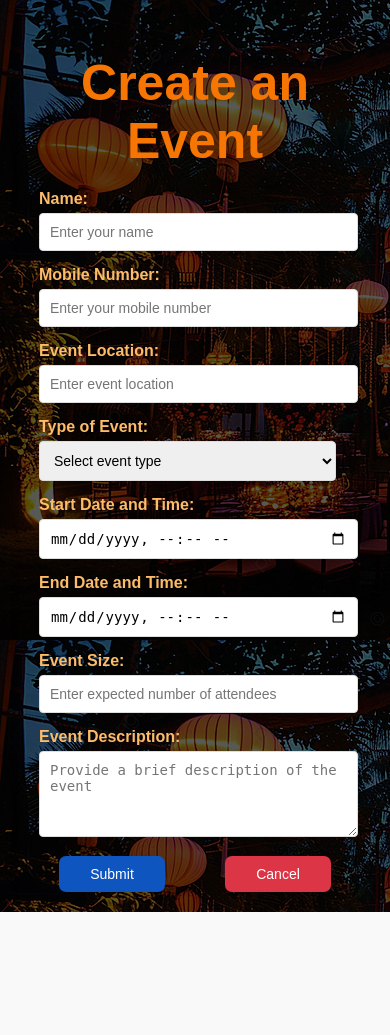
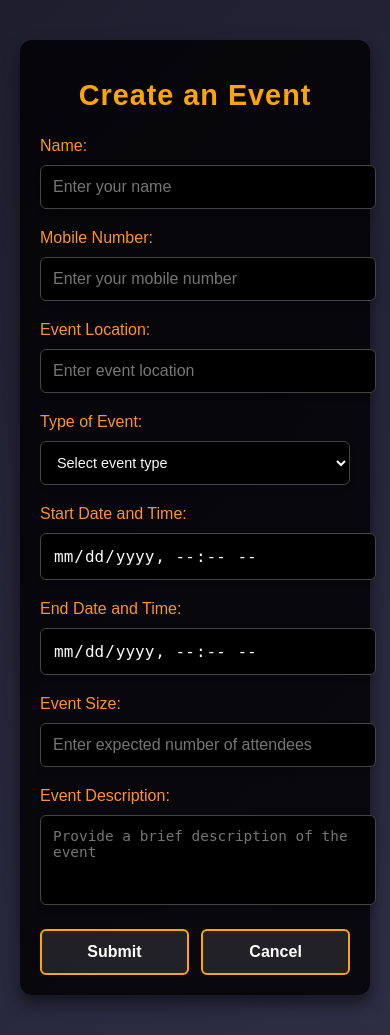
Before and after one commit to AzeemMohammed03/03EventManagement, a Flask app: page /events in a window 390 px wide. Before the commit the page ends 912 px from the top, so only its background shows below. Run offline with Flask 3, Linux system fonts and the light colour scheme; the visitor is signed in with stand-in values (Sample User, id 1).

Commit message:
enhanced css

```diff
--- a/EventManagement/static/css/events.css
+++ b/EventManagement/static/css/events.css
@@ -1,102 +1,128 @@
+/* General styling for the body */
 body {
-    font-family: Arial, sans-serif;
-    background-color: #f5f5f5;
-    background-color: white;
+    font-family: 'Poppins', Arial, sans-serif;
+    background: linear-gradient(135deg, #1e1e2f, #2d2d44);
     margin: 0;
-    padding: 0;
+    padding: 20px;
     display: flex;
     justify-content: center;
     align-items: center;
-    height: 100vh;
-    background: linear-gradient(rgba(0, 0, 0, 0.65), rgba(0, 0, 0, 0.65)),
-                url('image.png');
+    min-height: 100vh;
+    color: white;
+    box-sizing: border-box;
 }
 
+/* Form container styling */
 .form-container {
-    max-width: 400px;
-    width: 80%;
-    margin: auto;
-    /* background: rgb(19, 18, 18); */
-    padding: 20px;
-    border-radius: 8px;
-    box-shadow: 0 4px 8px rgba(0, 0, 0, 0.1);
+    background: rgba(0, 0, 0, 0.8);
+    padding: 30px;
+    border-radius: 12px;
+    box-shadow: 0 8px 15px rgba(0, 0, 0, 0.5);
+    width: 100%;
+    max-width: 700px;
+    animation: fadeIn 0.8s ease;
+    margin: 20px auto;
 }
 
-h1 {
-    font-size: 50px;
-    text-align: center;
-    margin-bottom: 20px;
-    color: rgb(247, 117, 3);
+/* Animation for smooth entry */
+@keyframes fadeIn {
+    from {
+        opacity: 0;
+        transform: translateY(20px);
+    }
+    to {
+        opacity: 1;
+        transform: translateY(0);
+    }
 }
 
-.form-group {
-    margin-bottom: 15px;
-    margin-right: 15px;
-    color: rgb(246, 241, 241);
+/* Header styling */
+h1 {
+    text-align: center;
+    color: #FFA500;
+    font-size: 2rem;
+    margin-bottom: 25px;
+    letter-spacing: 1px;
 }
 
-label {
-    display: block;
-    font-weight: bold;
-    margin-bottom: 5px;
-    color: rgb(252, 188, 105);
+/* Form group styling */
+.form-group {
+    margin-bottom: 20px;
 }
 
-input, select, textarea {
-    width: 100%;
-    padding: 10px;
-    border: 1px solid #ddd;
-    border-radius: 4px;
-    font-size: 14px;
+/* Label styling */
+label {
+    font-size: 1rem;
+    color: #fb932c;
+    display: block;
+    margin-bottom: 10px;
 }
 
-textarea {
-    resize: vertical;
+/* Input and select field styling */
+input[type="text"], input[type="datetime-local"], input[type="number"], textarea, select {
+    width: 100%;
+    padding: 12px;
+    border: 1px solid #444;
+    border-radius: 6px;
+    background: black;
+    color: rgb(251, 250, 249);
+    font-size: 1rem;
+    outline: none;
+    box-shadow: 0 4px 6px rgba(0, 0, 0, 0.1);
+    transition: border-color 0.3s ease, box-shadow 0.3s ease;
 }
 
+input:focus, textarea:focus, select:focus {
+    border-color: #ffa500;
+    box-shadow: 0 0 8px rgba(255, 165, 0, 0.8);
+}
+
+/* Button group styling */
 .button-group {
     display: flex;
     justify-content: space-between;
-    margin-top: 15px;
+    margin-top: 20px;
 }
 
-input#submit {
-    background-color: #0f55bf;
+input[type="submit"], input[type="reset"] {
+    width: 48%;
+    padding: 12px 18px;
+    font-size: 1rem;
+    font-weight: bold;
     color: white;
-    padding: 10px 20px;
-    margin-right: 60px;
-    margin-left: 20px;
-    border: none;
-    border-radius: 7px;
+    background: rgba(255, 255, 255, 0.1);
+    border: 2px solid #ffa500;
+    border-radius: 6px;
     cursor: pointer;
+    transition: background 0.3s ease, color 0.3s ease;
 }
 
-input#cancel {
-    background-color: #dc3545;
-    color: white;
-    padding: 10px 20px;
-    margin-right: 20px;
-    border: none;
-    border-radius: 7px;
-    cursor: pointer;
+input[type="submit"]:hover, input[type="reset"]:hover {
+    background: #ffa500;
+    color: black;
+    border-color: white;
 }
 
-input[type="submit"]:hover,
-input[type="reset"]:hover {
-    opacity: 0.9;
+/* Textarea styling */
+textarea {
+    resize: none;
 }
 
+/* Small screen adjustments */
+@media (max-width: 768px) {
+    h1 {
+        font-size: 1.8rem;
+    }
 
+    .form-container {
+        padding: 20px;
+    }
 
-.alert {
-    padding: 10px;
-    margin-bottom: 15px;
-    border: 1px solid transparent;
-    border-radius: 4px;
-    color: #ddd;
+    input, textarea, select {
+        font-size: 0.9rem;
+    }
+
+    .button-group input {
+        width: 48%;
+    }
 }
-.alert-success {
-    color: #3c763d;
-    background-color: #dff0d8;
-    border-color: #d6e9c6;
-}
--- a/EventManagement/templates/bookings.html
+++ b/EventManagement/templates/bookings.html
@@ -54,7 +54,9 @@
                 </select>
             </div>
 
+            <a href="{{ url_for('events',event_id=event.id) }}" class="btn btn-secondary">Go Back</a>
             <button type="submit">Submit</button>
+
         </form>
     </div>
 </body>
--- a/EventManagement/templates/login.html
+++ b/EventManagement/templates/login.html
@@ -49,7 +49,8 @@
                         <label for="password">Enter Password</label>
                         <input type="password" id="password" name="password" placeholder="Password" required>
                     </div>
-                    <div class="form-group">
+                    <div class="buttons">
+                        <input type="reset" id="cancel" name="cancel" value="Cancel">
                         <button type="submit" id="submit-btn">Submit</button>
                     </div>
                 </form>
--- a/EventManagement/templates/registration.html
+++ b/EventManagement/templates/registration.html
@@ -8,9 +8,9 @@
 </head>
 <body>
     <div>
-        <h1 id="header">New Registration</h1>
 
         <div id="registration-form">
+            <h1 id="header">New Registration</h1>
             <form action="{{ url_for('register')}}" target="_blank" method="POST">
                 <div class="form-group">
                     <label for="username">Username:</label>
@@ -41,8 +41,9 @@
                     <input type="text" id="city" name="city" placeholder="Enter your city">
                 </div>
                 <div class="buttons">
+                    <input type="reset" id="cancel" name="cancel" value="Cancel">
                     <input type="submit" id="submit" name="submit" value="Submit">
-                    <input type="reset" id="cancel" name="cancel" value="Cancel">
+
                 </div>
             </form>
         </div>
--- a/EventManagement/templates/summary.html
+++ b/EventManagement/templates/summary.html
@@ -40,8 +40,8 @@
             </div>
 
             <div class="form-actions">
+                <a href="{{ url_for('bookings',event_id=event.id) }}" class="btn btn-secondary">Go Back</a>
                 <button type="submit">Submit</button>
-                <a href="{{ url_for('bookings',event_id=event.id) }}" class="btn btn-secondary">Go Back</a>
             </div>
         </form>
     </div>
```
Also changed, not shown: EventManagement/static/css/bookings.css (+36 -12 lines), EventManagement/static/css/login.css (+38 -22 lines), EventManagement/static/css/registration.css (+69 -84 lines), EventManagement/static/css/summary.css (+101 -73 lines).
